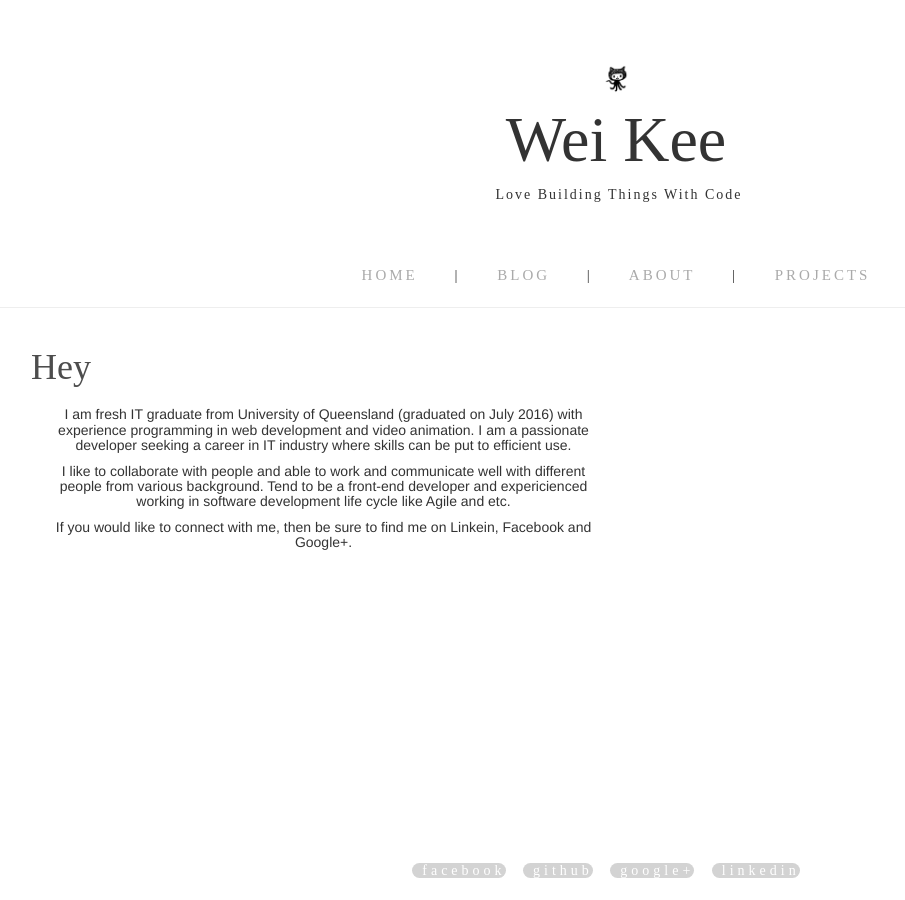
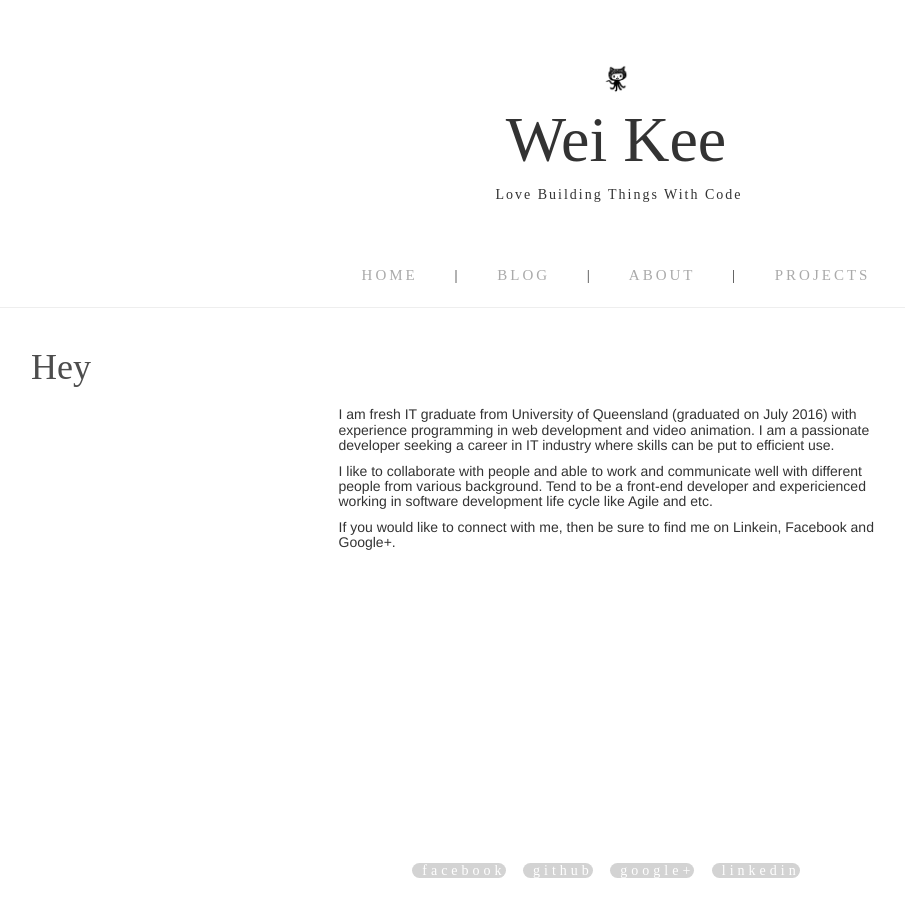
Before and after one commit to weikee94/Blog, a Jekyll site: the page built from about.html, in a window 1280 px wide. Shown: the whole page, without its empty margins (24-929 px from the left). Built offline with Jekyll 4.4.1, drawn with Linux system fonts in a browser that asks for light colours; nearby versions of some CDN libraries; comment, search, counter and statistics services are not loaded.

Commit message:
updated the width on different screen size

```diff
--- a/about.html
+++ b/about.html
@@ -6,7 +6,7 @@ title: About Me
 <div class="container">
 	<div class="row">
 		<h1 class="aboutTitle">Hey</h1>
-		<div class="col-md-6 text-center">
+		<div class="col-md-6 col-md-offset-3">
 			<h5>I am fresh IT graduate from University of Queensland (graduated on July 2016) with experience programming in web development and video animation. I am a passionate developer seeking a career in IT industry where skills can be put to efficient use. </h5>
 
 			<h5>I like to collaborate with people and able to work and communicate well with different people from various background. Tend to be a front-end developer and expericienced working in software development life cycle like Agile and etc.</h5>
```
